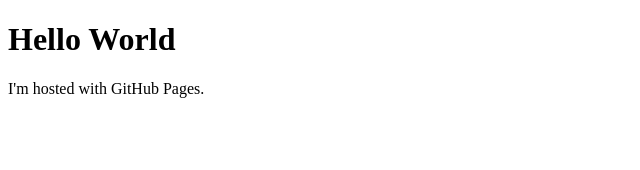
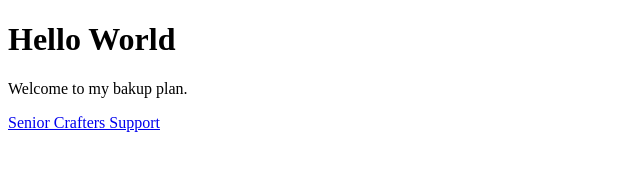
Before and after one commit to dupdob/dupdob.github.io, a plain HTML site: page index.html in a window 1280 px wide. Shown: the whole page, without its empty margins (0-640 px from the left). Drawn offline with Linux system fonts and the light colour scheme.

Commit message:
Add link to talk

```diff
--- a/index.html
+++ b/index.html
@@ -2,6 +2,7 @@
 <html>
 <body>
 <h1>Hello World</h1>
-<p>I'm hosted with GitHub Pages.</p>
+<p>Welcome to my bakup plan.</p>
+ <a href="SeniorCrafters/index.html">Senior Crafters Support</a>
 </body>
 </html>
```
